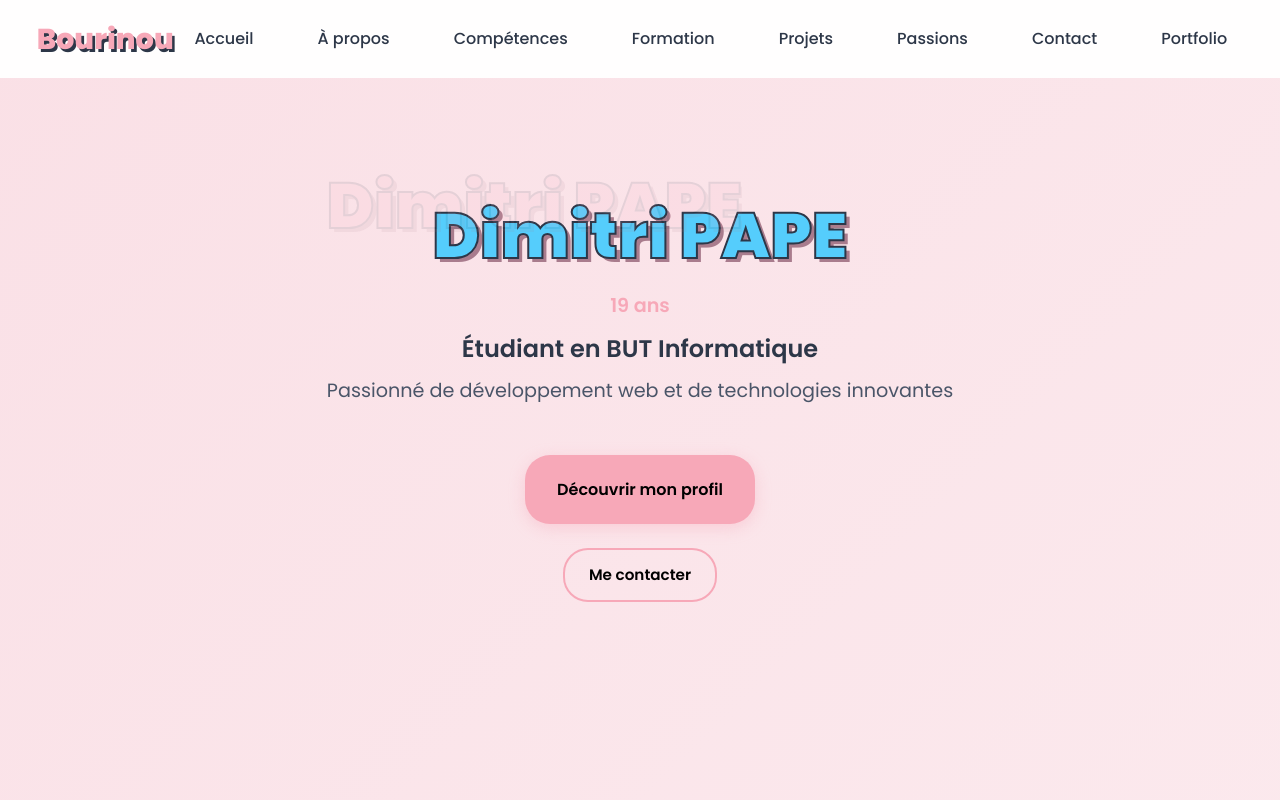
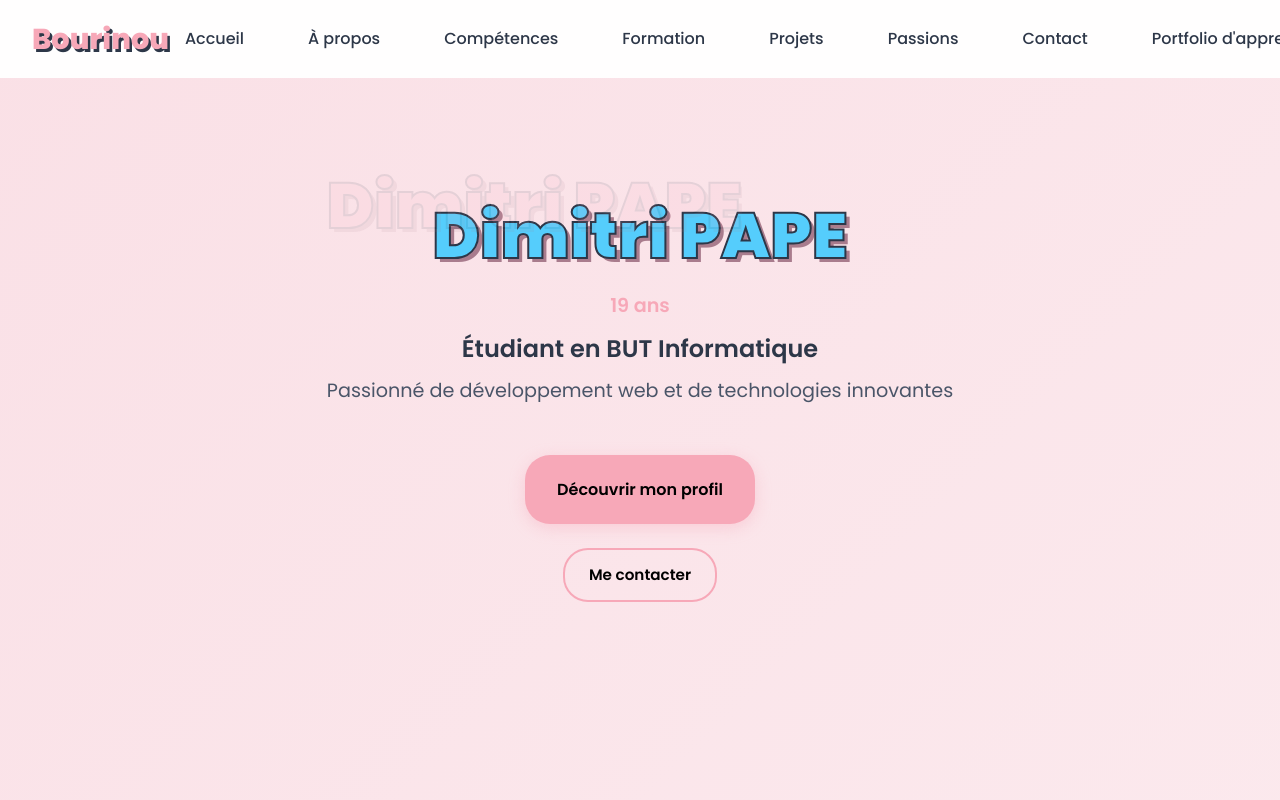
Before and after one commit to Bourinou/portfolio, a Next.js app: page / in a window 1280 px wide. Shown: the top 800 px of the page. Built offline with nearby package versions, Linux system fonts and the light colour scheme.

Commit message:
feat: modification du nom de la page portoflio d'apprentissage dans la navbar

```diff
--- a/src/components/Navbar.tsx
+++ b/src/components/Navbar.tsx
@@ -22,7 +22,7 @@ export default function Navbar() {
             <li><Link href="/#projets" className="lien-nav" onClick={() => setIsMenuOpen(false)}>Projets</Link></li>
             <li><Link href="/#passions" className="lien-nav" onClick={() => setIsMenuOpen(false)}>Passions</Link></li>
             <li><Link href="/#contacts" className="lien-nav" onClick={() => setIsMenuOpen(false)}>Contact</Link></li>
-            <li><Link href="/portfolio-apprentissage" className="lien-nav lien-nav-portfolio" onClick={() => setIsMenuOpen(false)}>Portfolio</Link></li>
+            <li><Link href="/portfolio-apprentissage" className="lien-nav lien-nav-portfolio" onClick={() => setIsMenuOpen(false)}>Portfolio d'apprentissage</Link></li>
           </ul>
 
           <div
```
